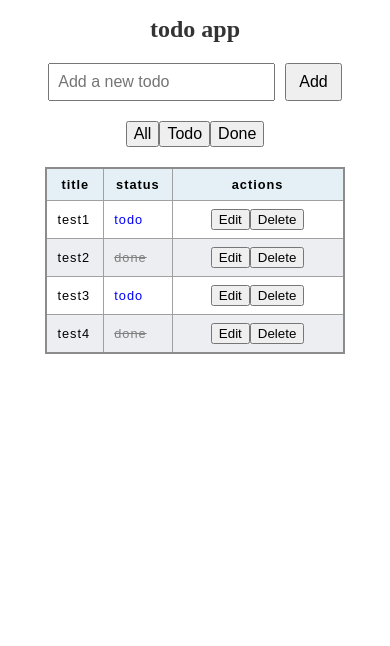
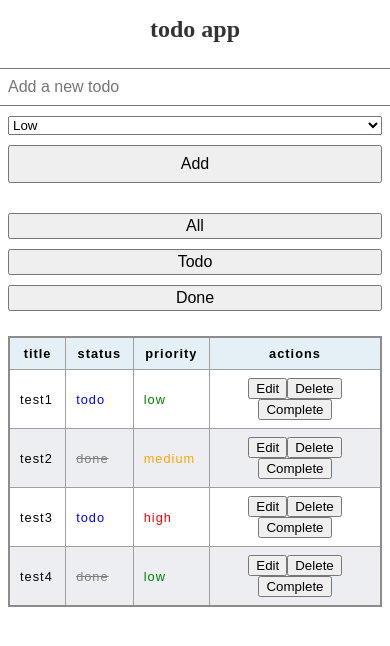
Before and after one commit to ishisora/react-practice, a React (Vite) app: page / in a window 390 px wide. Shown: the top 646 px of the page. Built offline with nearby package versions, Linux system fonts and the light colour scheme.

Commit message:
タスク完了ボタン機能を実装

```diff
--- a/src/App.css
+++ b/src/App.css
@@ -85,3 +85,43 @@ td:last-of-type {
     font-size: 1rem;
     cursor: pointer;
 }
+
+.priority-low {
+    color: green;
+}
+
+.priority-medium {
+    color: orange;
+}
+
+.priority-high {
+    color: red;
+}
+
+@media (max-width: 600px) {
+    table {
+        width: 100%;
+    }
+
+    .todo-form {
+        flex-direction: column;
+        align-items: center;
+    }
+
+    .todo-form input,
+    .todo-form select,
+    .todo-form button {
+        width: 100%;
+        margin: 5px 0;
+    }
+
+    .filters {
+        flex-direction: column;
+        align-items: center;
+    }
+
+    .filters button {
+        width: 100%;
+        margin: 5px 0;
+    }
+}
--- a/src/App.jsx
+++ b/src/App.jsx
@@ -3,15 +3,17 @@ import "./App.css";
 
 function App() {
   const [todos, setTodos] = useState([
-    { id: 1, title: "test1", status: "todo" },
-    { id: 2, title: "test2", status: "done" },
-    { id: 3, title: "test3", status: "todo" },
-    { id: 4, title: "test4", status: "done" }
+    { id: 1, title: "test1", status: "todo", priority: "low" },
+    { id: 2, title: "test2", status: "done", priority: "medium" },
+    { id: 3, title: "test3", status: "todo", priority: "high" },
+    { id: 4, title: "test4", status: "done", priority: "low" }
   ]);
   const [newTodo, setNewTodo] = useState("");
+  const [newPriority, setNewPriority] = useState("low");
   const [editingTodo, setEditingTodo] = useState(null);
   const [editingTitle, setEditingTitle] = useState("");
   const [editingStatus, setEditingStatus] = useState("");
+  const [editingPriority, setEditingPriority] = useState("");
   const [filter, setFilter] = useState("all");
 
   const addTodo = () => {
@@ -19,10 +21,12 @@ function App() {
     const newTodoItem = {
       id: todos.length + 1,
       title: newTodo,
-      status: "todo"
+      status: "todo",
+      priority: newPriority
     }
     setTodos([...todos, newTodoItem]);
     setNewTodo("");
+    setNewPriority("low");
   };
 
   const startEditing = (todo) => {
@@ -43,6 +47,12 @@ function App() {
       setTodos(todos.filter(todo => todo.id !== id));
     }
   };
+
+  const completeTodo = (id) => {
+    setTodos(todos.map(todo =>
+      todo.id === id ? { ...todo, status: "done" } : todo
+    ));
+  }
 
   const cancelEditing = () => {
     if (window.confirm("Are you sure you want to cancel editing? Unsaved changes will be lost.")) {
@@ -66,6 +76,14 @@ function App() {
           onChange={(e) => setNewTodo(e.target.value)}
           placeholder="Add a new todo"
         />
+        <select
+          value={newPriority}
+          onChange={(e) => setNewPriority(e.target.value)}
+        >
+          <option value="low">Low</option>
+          <option value="medium">Medium</option>
+          <option value="high">High</option>
+        </select>
         <button onClick={addTodo}>Add</button>
       </div>
 
@@ -80,6 +98,7 @@ function App() {
           <tr>
             <th>title</th>
             <th>status</th>
+            <th>priority</th>
             <th>actions</th>
           </tr>
         </thead>
@@ -110,6 +129,20 @@ function App() {
                   item.status
                 )}
               </td>
+              <td className={`priority-${item.priority}`}>
+                {editingTodo === item.id ? (
+                  <select
+                    value={editingPriority}
+                    onChange={(e) => setEditingPriority(e.target.value)}
+                  >
+                    <option value="low">Low</option>
+                    <option value="medium">Medium</option>
+                    <option value="high">High</option>
+                  </select>
+                ) : (
+                  item.priority
+                )}
+              </td>
               <td>
                 {editingTodo === item.id ? (
                   <>
@@ -120,6 +153,8 @@ function App() {
                   <>
                     <button onClick={() => startEditing(item)}>Edit</button>
                     <button onClick={() => deleteTodo(item.id)}>Delete</button>
+                    <button onClick={() => completeTodo(item.id)}>Complete</button>
+
                   </>
                 )}
               </td>
```
